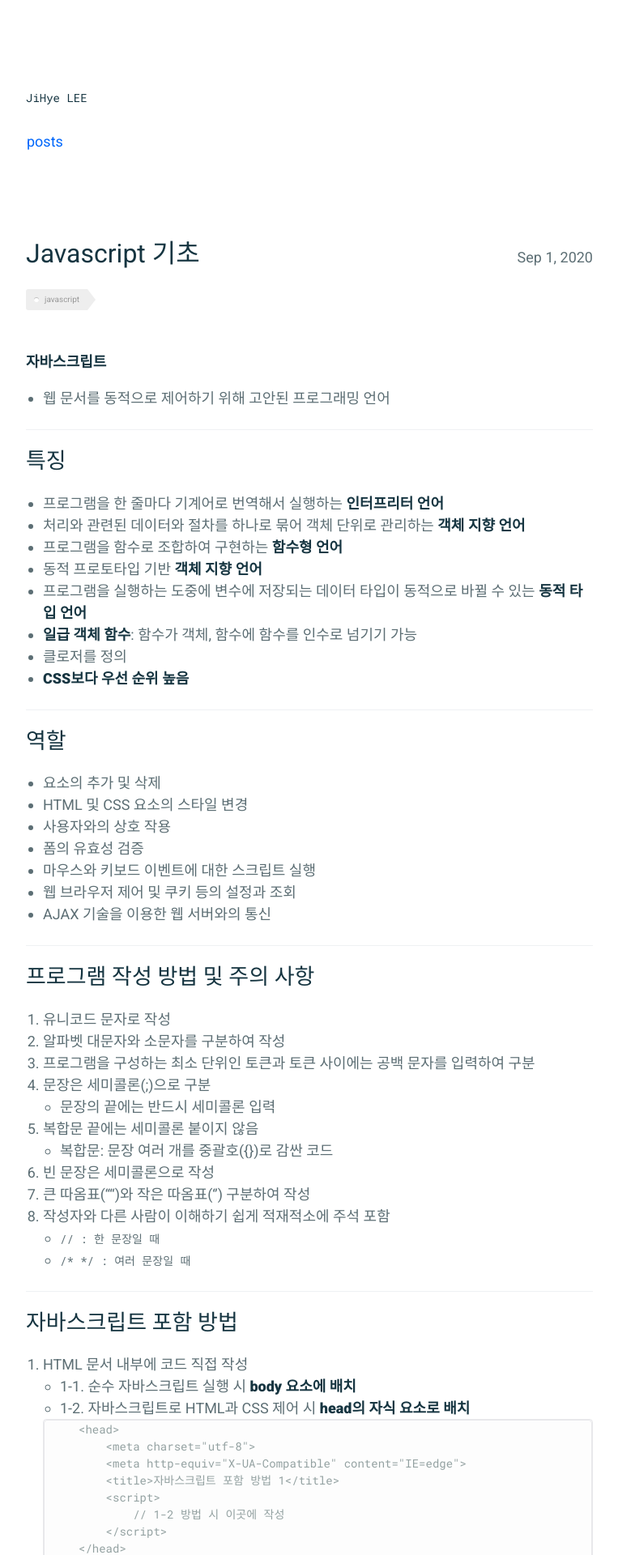
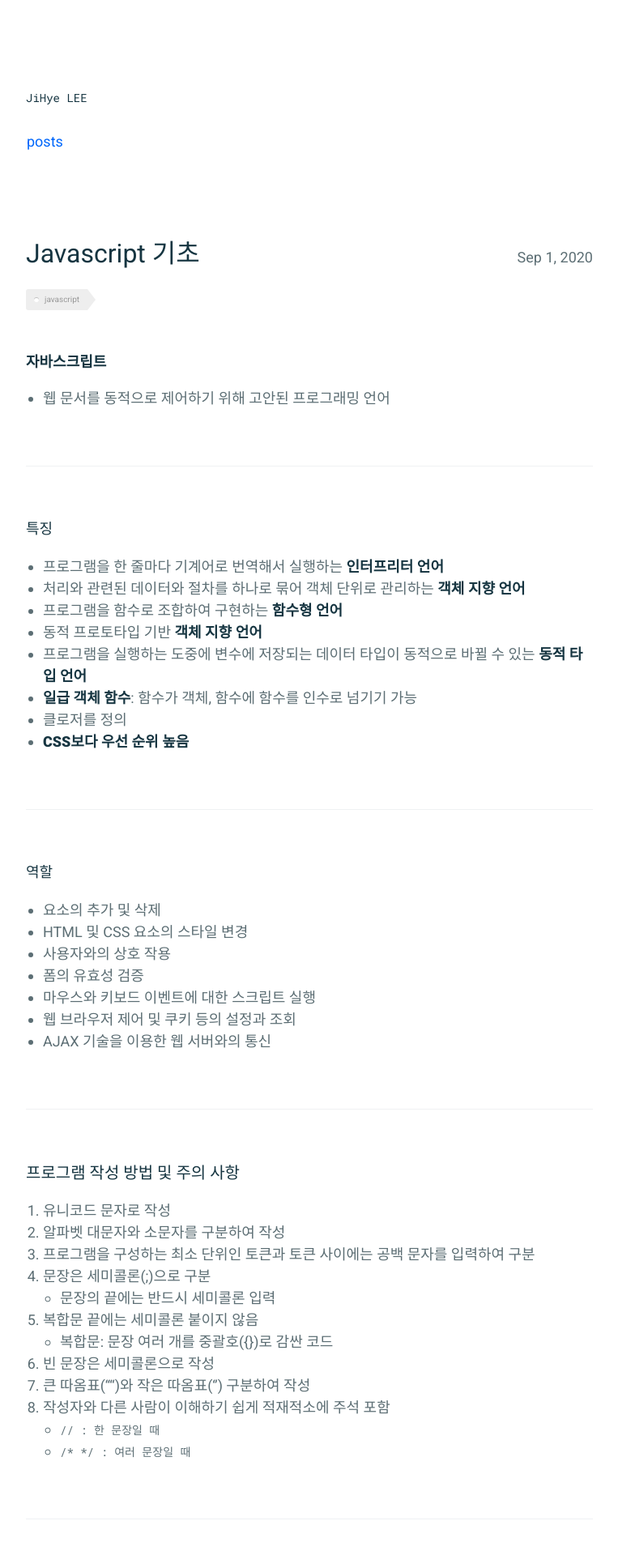
Before and after one commit to absolutelyfullycapable/absolutelyfullycapable.github.io, a Jekyll site: the page built from _posts/2020-09-01-javascript-basic.md, in a window 1280 px wide. Shown: the top 1920 px of the page at 81% size, without its empty margins (258-1021 px from the left). Built offline with Jekyll 4.4.1, drawn with Linux system fonts in a browser that asks for light colours.

Commit message:
modify post

```diff
--- a/_posts/2020-09-01-javascript-basic.md
+++ b/_posts/2020-09-01-javascript-basic.md
@@ -9,13 +9,17 @@ comments: false
 
 
 **자바스크립트**
+
 - 웹 문서를 동적으로 제어하기 위해 고안된 프로그래밍 언어
 
 
+<br>
 - - -
+<br>
 
 
-# 특징
+#### 특징
+
 - 프로그램을 한 줄마다 기계어로 번역해서 실행하는 **인터프리터 언어**
 - 처리와 관련된 데이터와 절차를 하나로 묶어 객체 단위로 관리하는 **객체 지향 언어**
 - 프로그램을 함수로 조합하여 구현하는 **함수형 언어**
@@ -25,11 +29,12 @@ comments: false
 - 클로저를 정의
 - **CSS보다 우선 순위 높음**
 
+<br>
+- - -
+<br>
 
-- - -
+#### 역할
 
-
-# 역할
 - 요소의 추가 및 삭제
 - HTML 및 CSS 요소의 스타일 변경
 - 사용자와의 상호 작용
@@ -39,10 +44,13 @@ comments: false
 - AJAX 기술을 이용한 웹 서버와의 통신
 
 
+<br>
 - - -
+<br>
 
 
-# 프로그램 작성 방법 및 주의 사항
+### 프로그램 작성 방법 및 주의 사항
+
 1. 유니코드 문자로 작성
 2. 알파벳 대문자와 소문자를 구분하여 작성
 3. 프로그램을 구성하는 최소 단위인 토큰과 토큰 사이에는 공백 문자를 입력하여 구분
@@ -58,10 +66,13 @@ comments: false
 	- `` /* */ : 여러 문장일 때 ``
 
 
+<br>
 - - -
+<br>
 
 
-# 자바스크립트 포함 방법
+### 자바스크립트 포함 방법
+
 1. HTML 문서 내부에 코드 직접 작성
 	- 1-1. 순수 자바스크립트 실행 시 **body 요소에 배치**
 	- 1-2. 자바스크립트로 HTML과 CSS 제어 시 **head의 자식 요소로 배치**
```
